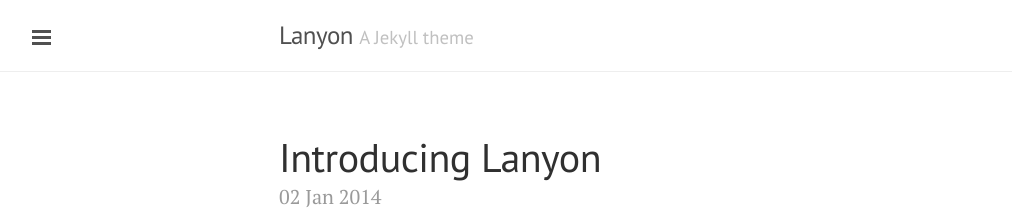
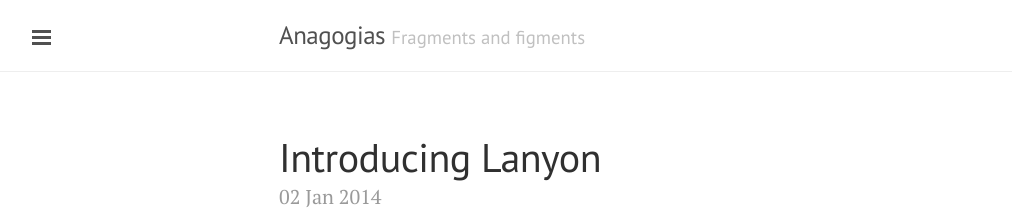
Before and after one commit to Hipomenes/oldsite, a Jekyll site: the page built from index.html, in a window 1280 px wide and 900 px high. Shown: the top 216 px of the window, without its empty margins (1-1013 px from the left). Built offline with Jekyll 4.4.1, drawn with Linux system fonts in a browser that asks for light colours; Markdown is read by kramdown in place of the engine named in the settings; the list of posts is cut into pages by our own code.

Commit message:
Sidebar?

```diff
--- a/_config.yml
+++ b/_config.yml
@@ -6,9 +6,9 @@
 permalink:        pretty
 
 # Setup
-title:            Lanyon
-tagline:          'A Jekyll theme'
-description:      'A reserved <a href="http://jekyllrb.com" target="_blank">Jekyll</a> theme that places the utmost gravity on content with a hidden drawer. Made by <a href="https://twitter.com/mdo" target="_blank">@mdo</a>.'
+title:            Anagogias
+tagline:          'Fragments and figments'
+description:      'Blog by <a href="http://academia.edu" target="_blank">DH Colmenares</a>. Design by <a href="https://twitter.com/mdo" target="_blank">@mdo</a>.'
 url:              http://lanyon.getpoole.com
 
 author:
```
